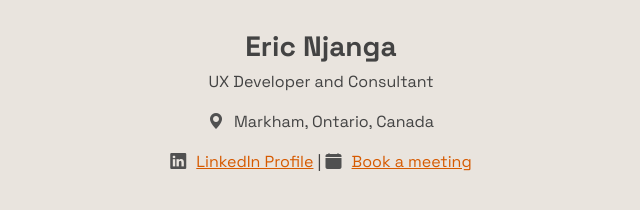
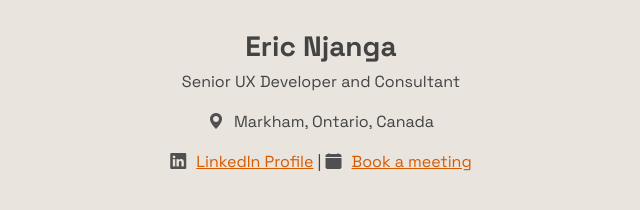
Before and after one commit to ericnjanga/Case-Study-6, a website built with webpack: page about.html in a window 1280 px wide. Shown: the part 2307-2517 px from the top of the page, 318-958 px from the left. Built offline with nearby package versions, Linux system fonts and the light colour scheme.

Commit message:
Updating title

```diff
--- a/about.html
+++ b/about.html
@@ -208,7 +208,7 @@
       <footer class="footer text-center">
         <div class="footer-body">
           <h3>Eric Njanga</h3>
-          <p>UX Developer and Consultant</p>
+          <p>Senior UX Developer and Consultant</p>
           <p>
             <i class="footer-icon bi bi-geo-alt-fill"></i>Markham, Ontario,
             Canada
```
